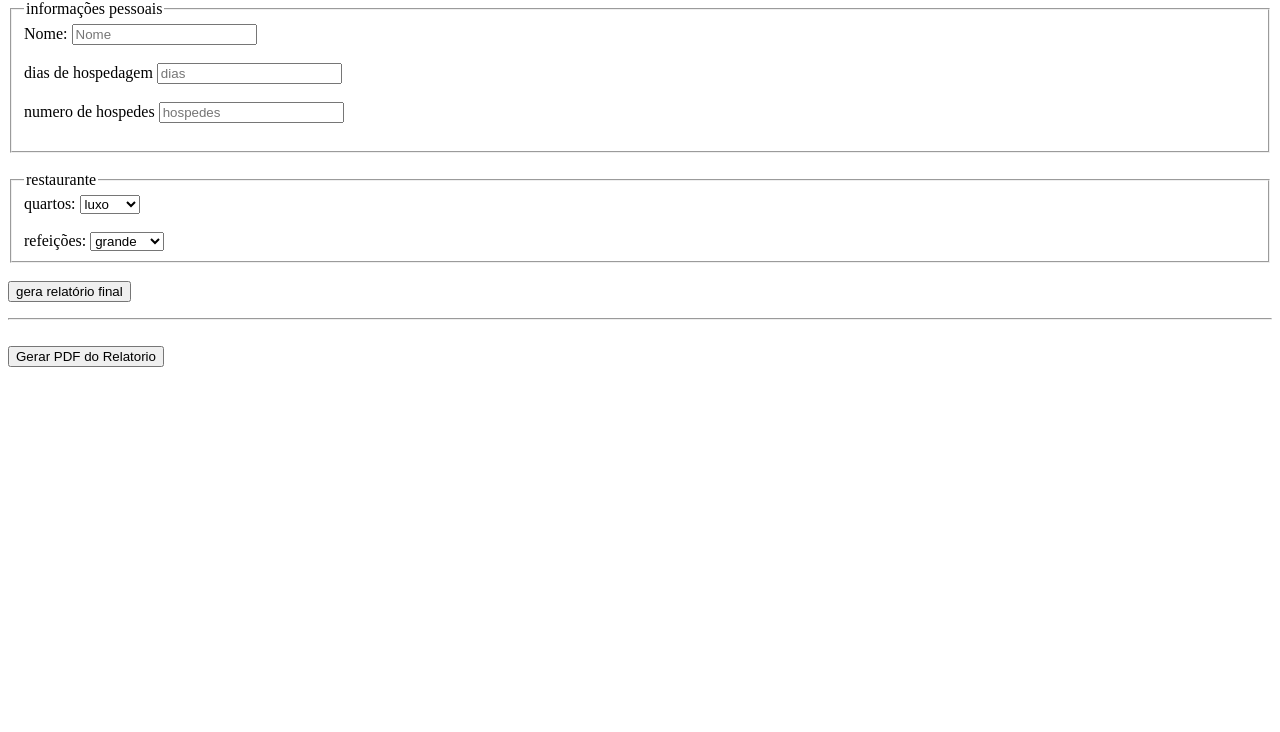
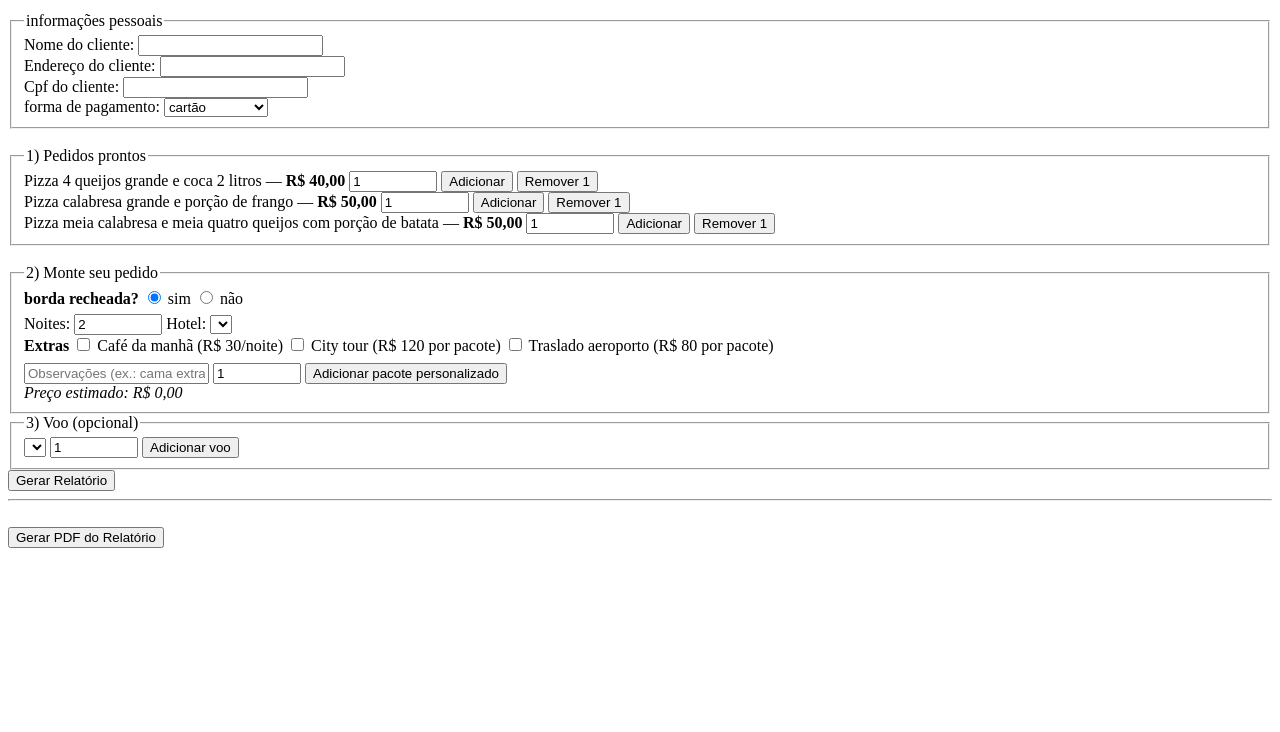
Before and after one commit to vitoralexandreeggers/trabaioemgrupo, a plain HTML site: page index.html in a window 1280 px wide. Shown: the part 68-800 px from the top of the page. Drawn offline with Linux system fonts and the light colour scheme.

Commit message:
Add files via upload

```diff
--- a/index.html
+++ b/index.html
@@ -1,64 +1,112 @@
 <!DOCTYPE html>
-<html lang="pt-br">
+<html lang="pt-BR">
 <head>
   <meta charset="UTF-8">
-    <meta name="viewport" content="width=device-width, initial-scale=1.0">
-    <title>Formulário</title>
+  <title>pizza</title>
   <link rel="stylesheet" href="style.css">
 </head>
 <body>
 
-    <h1></h1>
-
-        <form>
-
-        <h2>formulário</h2>
+  <h1>Monte seu pedido de entrega</h1>
 
 <fieldset>
     <legend>informações pessoais</legend>
+  <form id="formViagem">
+    <label>Nome do cliente: <input type="text" id="nome"></label><br>
+    <label>Endereço do cliente: <input type="text" id="endereco"></label><br>
+    <label>Cpf do cliente: <input type="password" id="cepeefe"></label><br>
 
-        <label for="nome_cliente">Nome:
-            <input type="text" name="nome_cliente" id="nome_cliente" placeholder="Nome">
+    <label>forma de pagamento:
+      <select id="pagamento">
+        <option value="Cartao">cartão</option>
+        <option value="Pix">pix</option>
+        <option value="Dinheiro">dinheiro fisico</option>
+        <option value="Paypal">paypal</option>
+        <option value="PicPay">picpay</option>
+      </select>
     </label>
-
-        <br>
-        <br>
-
-       dias de hospedagem <input type="number" name="dia" id="dia" placeholder="dias">
-
-       <br>
-       <br>
-
-        numero de hospedes <input type="number" name="hospede" id="hospede" placeholder="hospedes">
-
-        <br>
-        <br>
 
     </fieldset>
 
     <br>
 
 <fieldset>
-    <legend>restaurante</legend>
+    <legend>1) Pedidos prontos</legend>
 
-        <label for="quartos">quartos:
-            <select name="quartos" id="quartos"></select>
+    <div class="linha">
+      <label>
+        Pizza 4 queijos grande e coca 2 litros — <strong>R$ 40,00 </strong>
+        <input id="q_quatroqueijo" type="number" min="1" value="1" style="width:80px">
+        <button class="no-print" onclick="adicionarPacotePronto('Rio 3 noites', 40, 'q_quatroqueijo')">Adicionar</button>
+        <button class="no-print" onclick="removerUmaUnidadeDePacotePronto('Rio 3 noites')">Remover 1</button>
       </label>
+    </div>
 
-        <br>
-        <br>
+    <div class="linha">
+      <label>
+        Pizza calabresa grande e porção de frango — <strong>R$ 50,00</strong>
+        <input id="q_calabresa" type="number" min="1" value="1" style="width:80px">
+        <button class="no-print" onclick="adicionarPacotePronto('Foz 4 noites', 50, 'q_calabresa')">Adicionar</button>
+        <button class="no-print" onclick="removerUmaUnidadeDePacotePronto('Foz 4 noites')">Remover 1</button>
+      </label>
+    </div>
 
-        <label for="refeicao">refeições:
-            <select name="refeicao" id="refeicao"></select>
+    <div class="linha">
+      <label>
+        Pizza meia calabresa e meia quatro queijos com porção de batata — <strong>R$ 50,00</strong>
+        <input id="q_meia" type="number" min="1" value="1" style="width:80px">
+        <button class="no-print" onclick="adicionarPacotePronto('Gramado 2 noites', 50, 'q_meia')">Adicionar</button>
+        <button class="no-print" onclick="removerUmaUnidadeDePacotePronto('Gramado 2 noites')">Remover 1</button>
       </label>
-
+    </div>
   </fieldset>
 
 <br>
 
-        <button type="button" onclick="gerarRelatorio()">gera relatório final</button>
-        <p id="resultado" ></p>
+<fieldset>
+    <legend>2) Monte seu pedido</legend>
 
+
+    <label><strong>borda recheada?</strong></label>
+    <label><input type="radio" name="destino" value="Rio de Janeiro|300" checked> sim </label>
+    <label><input type="radio" name="destino" value="Foz do Iguaçu|350"> não </label>
+
+    <div class="linha" style="margin-top:6px">
+      <label> Noites:
+        <input id="campo_noites" type="number" min="1" value="2" style="width:80px">
+      </label>
+
+      <label> Hotel:
+
+        <select id="lista_hoteis"></select>
+      </label>
+    </div>
+
+    <label style="margin-top:6px"><strong>Extras</strong></label>
+    <label><input type="checkbox" class="extra" value="Café da manhã|30"> Café da manhã (R$ 30/noite)</label>
+    <label><input type="checkbox" class="extra" value="City tour|120"> City tour (R$ 120 por pacote)</label>
+    <label><input type="checkbox" class="extra" value="Traslado aeroporto|80"> Traslado aeroporto (R$ 80 por pacote)</label>
+
+    <div class="linha" style="margin-top:8px">
+      <input id="campo_observacoes" type="text" placeholder="Observações (ex.: cama extra)" style="flex:1">
+      <input id="campo_qtd_personalizado" type="number" min="1" value="1" style="width:80px">
+      <button class="no-print" onclick="adicionarPacotePersonalizado()">Adicionar pacote personalizado</button>
+    </div>
+
+    <div id="preco_estimado"><em>Preço estimado: R$ 0,00</em></div>
+  </fieldset>
+
+
+  <fieldset>
+    <legend>3) Voo (opcional)</legend>
+    <select id="lista_voos"></select>
+    <input id="campo_qtd_voo" type="number" min="1" value="1" style="width:80px">
+    <button class="no-print" onclick="adicionarVoo()">Adicionar voo</button>
+  </fieldset>
+
+
+
+    <button type="button" onclick="gerarRelatorio()">Gerar Relatório</button>
   </form>
 
   <hr>
@@ -66,9 +114,10 @@
   <div id="relatorio"></div>
 
   <br>
-<button onclick="window.print()">Gerar PDF do Relatorio</button>
+  <button onclick="window.print()">Gerar PDF do Relatório</button>
+
+  <script src="script.js"></script>
 
 
-<script src="script.js"></script>
 </body>
 </html>
--- a/script.js
+++ b/script.js
@@ -1,79 +1,133 @@
 
 
-
-const quartos = [
-
-{ id: "quartoluxo", nome: "luxo", preco_diario: 300},
-{ id: "quartomedio", nome: "medio", preco_diario: 250},
-{ id: "quartobarato", nome: "barato", preco_diario: 150}
+const sabores = [
+  { id: "calabresa", nome: "Calabresa", preco: 20 },
+  { id: "pepperoni", nome: "Pepperoni", preco: 20 },
+  { id: "queijos", nome: "quatro queijos", preco: 20 }
 ];
 
-const refeicoes = [
-
-{ id: "feieicaogrande", nome: "grande", preco_diario: 100},
-{ id: "refeicaomedia", nome: "média", preco_diario: 50},
-{ id: "refeicaopequena", nome: "pequena", preco_diario: 30}
+const tamanho = [
+  { id: "oitopedaço", nome: "8 pedaços", precoDiaria: 20 },
+  { id: "quatorzepedaço", nome: "14 pedaços", precoDiaria: 30 },
+  { id: "vintepedaço", nome: "20 pedaços", precoDiaria: 40 }
 ];
 
-function preencherOpcoes(){
+const bebidas = [
+  { id: "coca", nome: "refri", precoDiario: 8 },
+  { id: "brahma", nome: "cerveja", precoDiario: 5 },
+  { id: "mineral", nome: "agua", precoDiario: 3 }
+];
 
-   const selectQuartos = document.getElementById("quartos");
-   for (let i = 0; i < quartos.length; i++) {
-      const item = quartos[i];
+function preencherOpcoes() {
+
+  const selectSabor = document.getElementById("sabor");
+  for (let i = 0; i < sabores.length; i++) {
+    const item = sabores[i];
     const option = document.createElement("option");
     option.value = item.id;
     option.textContent = item.nome;
-      selectQuartos.appendChild(option);
+    selectSabor.appendChild(option);
   }
 
-   const selectRefeicoes = document.getElementById("refeicao");
-   for (let i = 0; i < refeicoes.length; i++) {
-      const item = refeicoes[i];
+
+  const selectTamanho = document.getElementById("tamanho");
+  for (let i = 0; i < tamanho.length; i++) {
+    const item = tamanho[i];
     const option = document.createElement("option");
     option.value = item.id;
     option.textContent = item.nome;
-      selectRefeicoes.appendChild(option);
+    selectTamanho.appendChild(option);
   }
 
 
+  const selectBebidas = document.getElementById("bebida");
+  for (let i = 0; i < bebidas.length; i++) {
+    const item = bebidas[i];
+    const option = document.createElement("option");
+    option.value = item.id;
+    option.textContent = item.nome;
+    selectBebidas.appendChild(option);
+  }
 }
 
-function procurarporid(lista, idprocurado) {
-  for (let i = 0; i < lista.length; i++) {ome:
-   if (lista[i].id === idprocurado) {
+function procurarPorId(lista, idProcurado) {
+  for (let i = 0; i < lista.length; i++) {
+    if (lista[i].id === idProcurado) {
       return lista[i];
     }
   }
   return null;
-
 }
 preencherOpcoes();
 
+var VetorPacotesProntos = [
+   { id: 'calabresa', nome: 'inteira calabresa média com coca 2 litros', preco: 3 },
+   { id: 'pepperoni', nome: 'inteira pepperoni média com guaraná 2 litros', preco: 4},
+   { id: 'quatro', nome: 'inteira quatro queijos média com fanta 2 litros', preco: 5}
+
+];
+
+function procurarPorId(vetor, idProcurado){
+  var i;
+  for(i = 0; i < vetor.length; i++){
+    if(vetor[i].id === idProcurado){
+      return vetor[i];
+    }
+  }
+  return null;
+}
+
+function preencherPacotesProntos(){
+
+  var area = document.getElementById('area_de_pacotes_prontos');
+  area.innerHTML = '';
+
+  var i, pacote, linha;
+  for(i = 0; i < vetorPacotesProntos.length; i++){
+    pacote = vetorPacotesProntos[i];
+
+    linha  = '<label>';
+    linha += pacote.nome + ' — <strong>' + formatarReais(pacote.preco) + '</strong> ';
+    linha += '<input id="q_' + pacote.id + '" type="number" min="1" value="1" style="width:80px"> ';
+    linha += '<button class="no-print" onclick="adicionarPacoteProntoPorId(\'' + pacote.id + '\')">Adicionar</button> ';
+    linha += '<button class="no-print" onclick="removerPacoteProntoPorId(\'' + pacote.id + '\')">Remover 1</button>';
+    linha += '</label>';
+     area.innerHTML += linha;
+  }
+
+}
+
+
 function gerarRelatorio() {
-   const nomedocliente = document.getElementById("nome_cliente").value;
-   const pessoas = parseInt(document.getElementById("hospede").value);
-   const dias = parseInt(document.getElementById("dia").value);
-   const quartosid = (document.getElementById("quartos").value);
-   const refeicoesid = (document.getElementById("refeicao").value);
+    const nome = document.getElementById("nome").value;
+    const enderecodocliente = document.getElementById("endereco").value;
+    const cepefe = document.getElementById("cepeefe").value;
+    const pagamento = document.getElementById("pagamento").value;
+    const saborId = document.getElementById("sabor").value;
+    const tamanhoId = document.getElementById("tamanho").value;
+    const bebidasId = document.getElementById("bebida").value;
 
-   var quartoss = procurarporid(quartos, quartosid);
-   var refeicoess = procurarporid(refeicoes, refeicoesid);
+    var saborr = procurarPorId(sabores, saborId);
+    var tamanhoo = procurarPorId(tamanho, tamanhoId);
+    var bebidaa = procurarPorId(bebidas, bebidasId);
 
-   const custoQuartos = quartoss.preco_diario * dias * pessoas;
-   const custoRefeicoes = refeicoess.preco_diario * dias * pessoas;
-   const total = custoQuartos + custoRefeicoes;
+    const custoSabor = saborr.preco
+    const custoTamanho = tamanhoo.precoDiaria
+    const custoBebidas = bebidaa.precoDiario
+    const total = custoSabor + custoTamanho + custoBebidas;
 
     const relatorioHTML = `
-      <h2>Relatório do hotel</h2>
-      <p><strong>nome do cliente:</strong> ${nomedocliente}</p>
-      <p><strong>dias de hospedagem:</strong> ${dias}</p>
-      <p><strong>numero de hospedes:</strong> ${pessoas}</p>
-      <p><strong>quartos:</strong> ${quartoss.nome} - R$ ${custoQuartos.toFixed(2)}</p>
-      <p><strong>refeicao:</strong> ${refeicoess.nome} - R$ ${custoRefeicoes.toFixed(2)}</p>
+        <h2>Relatório da Viagem</h2>
+        <p><strong>nome do cliente:</strong> ${nome}</p>
+        <p><strong>endereço do cliente:</strong> ${enderecodocliente}</p>
+        <p><strong>cpf do cliente:</strong> ${cepefe}</p>
+        <p><strong>forma de pagamento:</strong> ${pagamento}</p>
+        <p><strong>sabor:</strong> ${saborr.nome} - R$ ${custoSabor.toFixed(2)}</p>
+        <p><strong>tamanho:</strong> ${tamanhoo.nome} - R$ ${custoTamanho.toFixed(2)}</p>
+        <p><strong>bebida:</strong> ${bebidaa.nome} - R$ ${custoBebidas.toFixed(2)}</p>
         <h3>Total Estimado: R$ ${total.toFixed(2)}</h3>
-      <p>Obrigado por usar a nossa ficha de hotel!</p>
+        <p>Obrigado por pedir!</p>
     `;
 
     document.getElementById("relatorio").innerHTML = relatorioHTML;
-
 }
--- a/style.css
+++ b/style.css
@@ -2,7 +2,7 @@
     body * {
         visibility: hidden;
     }
-   #relatorio, #relatorio * {
+    #relatorio, #relatorio * {
         visibility: visible;
     }
     #relatorio {
```
Also changed, not shown: 2 other files. Lines whose indentation alone changed are shown as unchanged.
